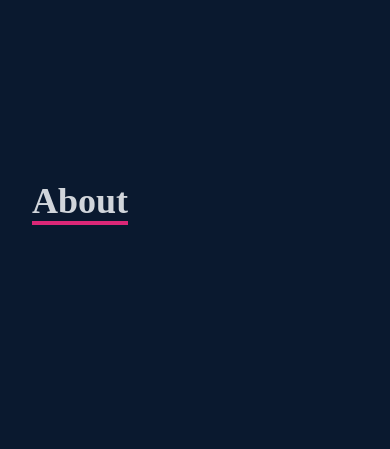
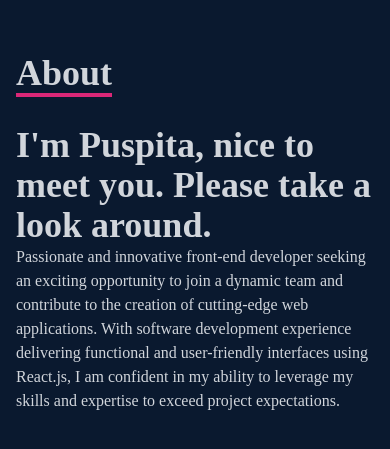
Before and after one commit to PuspitaGoswami/my-react-portfolio, a React (Create React App) app: page / in a window 390 px wide. Shown: the part 1033-1482 px from the top of the page. Built offline with nearby package versions, Linux system fonts and the light colour scheme.

Commit message:
Responsive About section

```diff
--- a/src/components/About.js
+++ b/src/components/About.js
@@ -4,12 +4,22 @@ const About = () => {
     return (
         <div name='about' className='w-full h-screen bg-[#0a192f] text-gray-300'>
             <div className='flex flex-col justify-center items-center w-full h-full'>
-                <div className='max-w-[1000px] w-full px-4 grid grid-col gap-8'>
+                <div className='max-w-[1000px] w-full grid grid-cols-2 gap-8'>
                     <div className='sm:text-right pb-8 pl-4'>
                         <p className='text-4xl font-bold inline border-b-4 border-pink-600'>About</p>
                     </div>
+                </div>
+                <div className='max-w-[1000px] w-full sm:grid grid-cols-2 gap-8 px-4'>
+                    <div className='sm:text-right text-4xl font-bold '>
+                        <p>I'm Puspita, nice to meet you. Please take a look around.</p>
+                    </div>
                     <div>
-
+                        <p>Passionate and innovative front-end developer seeking an exciting opportunity to join a
+                            dynamic team and contribute to the creation of cutting-edge web applications. With
+                            software development experience delivering functional and user-friendly interfaces using
+                            React.js, I am confident in my ability to leverage my skills and expertise to exceed project
+                            expectations.
+                        </p>
                     </div>
                 </div>
             </div>
```
